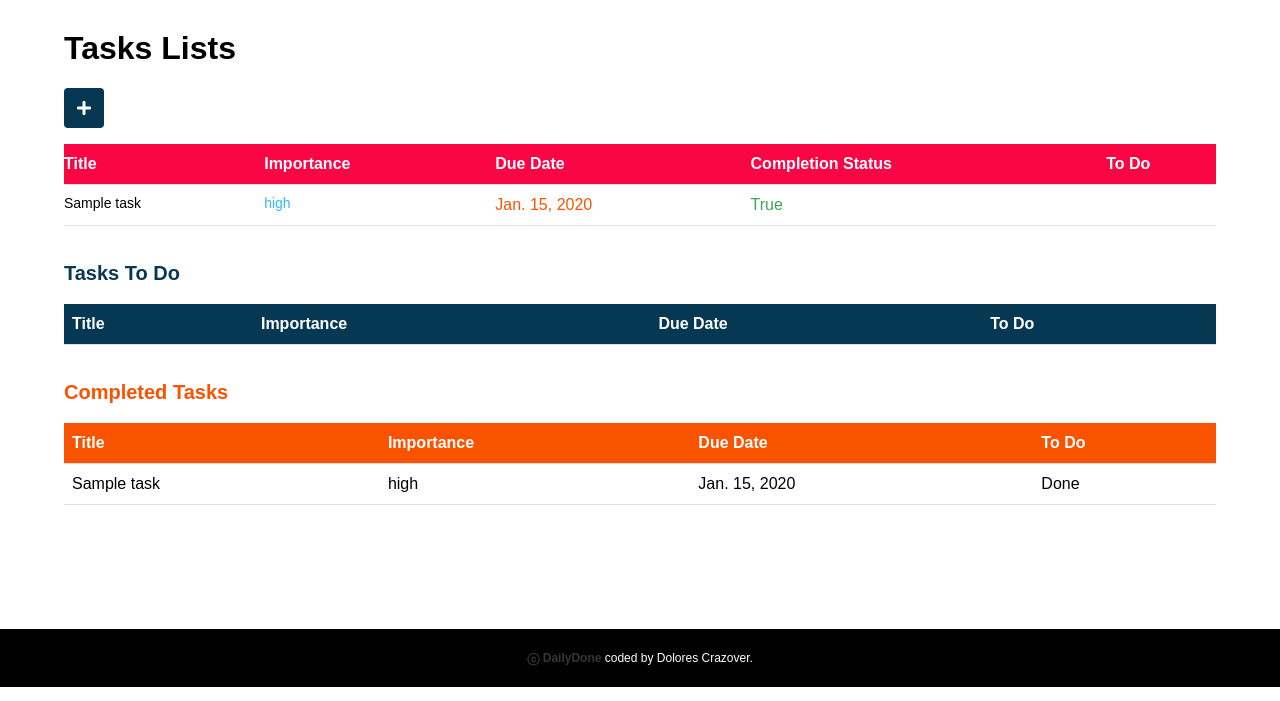
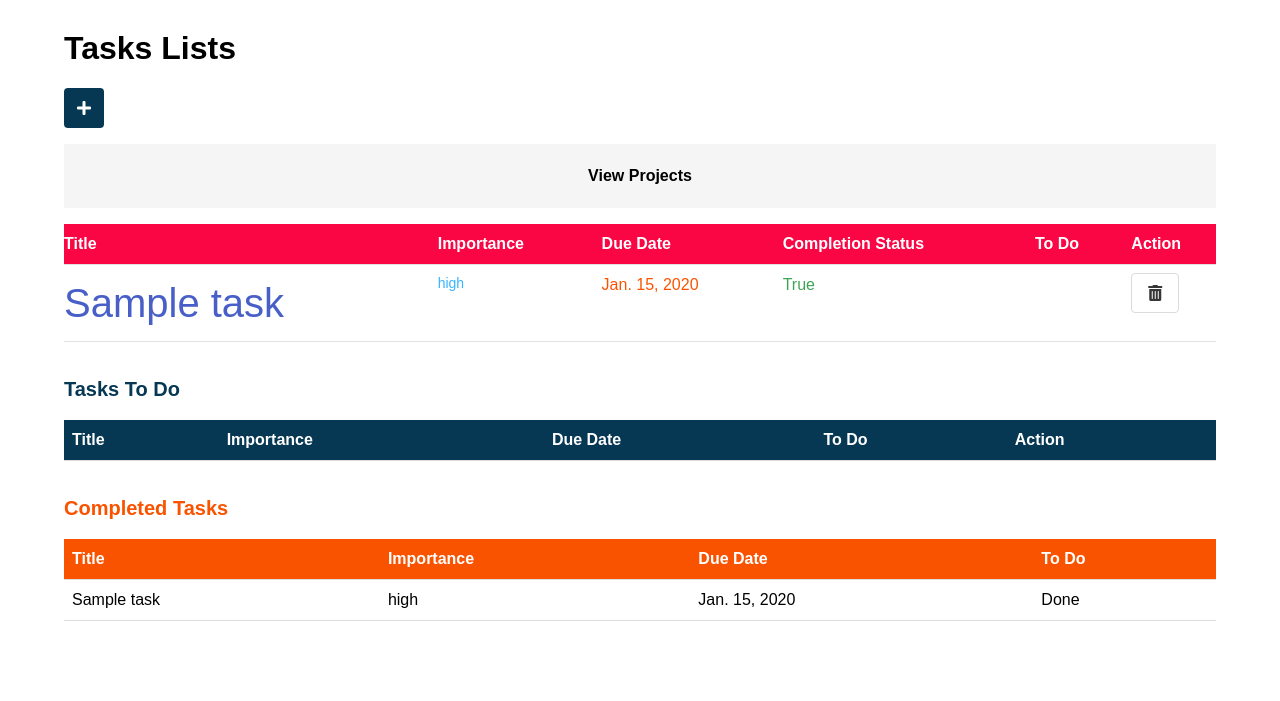
Before and after one commit to katiemcmillin/dailydone, a Django app: page /tasks/ in a window 1280 px wide. Shown: the part 52-753 px from the top of the page. Run offline with Django 4.2, Linux system fonts and the light colour scheme; tables that the repository leaves empty hold one stand-in row (values such as "Sample post"); lists and menus that the app fills with data are empty.

Commit message:
task delete route added vith view, template and page styling and same for task detail page

```diff
--- a/main_app/static/styles/main.css
+++ b/main_app/static/styles/main.css
@@ -203,7 +203,7 @@ body {
     display: flex;
     justify-content: center;
     align-items: center;
-    height: 110vh;
+    height: 120vh;
     padding: 2rem;
     background-color: #FFFFFF;
     border-radius: 8px;
@@ -666,6 +666,25 @@ body {
     background-color: #FA0644 !important;
 }
 
+
+.project-list-link-taskpg {
+    background-color: #f5f5f5;
+    padding: 20px;
+    text-align: center;
+    margin-top: 1rem;
+}
+
+.project-list-link-taskpg a {
+    color: black;
+    font-weight: bold;
+    text-decoration: none;
+}
+
+.project-list-link-taskpg a:hover {
+    color: #FA0644;
+}
+
+
 /* Task Create Page */
 
 .title_tasks-l2 {
@@ -758,3 +777,77 @@ body {
     justify-content: center;
     align-items: center;
 }
+
+.field-new-project-missing {
+    margin-left: 5rem;
+    margin-top: 2rem;
+}
+
+/* Task Detail PAge */
+
+
+#task-detail {
+    max-width: 600px;
+    margin: 50px auto;
+    padding: 30px;
+    background: #fff;
+    box-shadow: 0px 0px 30px 0px rgba(0,0,0,0.1);
+    border-radius: 5px;
+}
+
+.task-title {
+    color: #000;
+    font-size: 2.5em;
+    margin-bottom: 30px;
+}
+
+.detail-heading {
+    font-weight: 600;
+    color: #333;
+    font-size: 1em;
+    margin-bottom: 1rem;
+}
+
+#task-detail p {
+    line-height: 1.6;
+    margin-bottom: 20px;
+    font-size: 1em;
+    color: #333;
+}
+
+#task-actions {
+    margin-top: 1.5rem;
+    display: flex;
+    align-items: center;
+    justify-content: center;
+}
+
+#task-actions a {
+    text-decoration: none;
+    color: #fff;
+    background-color: #333;
+    padding: 10px 20px;
+    border-radius: 3px;
+    margin-right: 10px;
+    transition: background-color .3s ease;
+}
+
+#task-actions a:hover {
+    background-color: #BF2026;
+}
+
+#navigation-links {
+    margin-top: 2rem;
+}
+
+#navigation-links a {
+    display: block;
+    text-decoration: none;
+    color: #FA0644;
+    transition: color .3s ease;
+    font-size: 1.2em;
+}
+
+#navigation-links a:hover {
+    color: #333;
+}
--- a/main_app/templates/project_detail.html
+++ b/main_app/templates/project_detail.html
@@ -70,9 +70,9 @@
                                     <input type="checkbox" class="task-checkbox" onchange="this.form.submit()" {% if task.is_completed %}checked{% endif %}>
                                 </form>
                             </td>
-                            <td>{{ task.title }}</td>
-                            <td>{{ task.get_importance_display|title }}</td>
-                            <td>{{ task.due_date }}</td>
+                            <td><span class="task-title">{{ task.title }}</span></td>
+                            <td><span class="task-importance">{{ task.get_importance_display|title }}</span></td>
+                            <td><span class="task-due_date">{{ task.due_date }}</span></td>
                             {% comment %} <td>
                                 <a href="{% url 'task_update' task.pk %}" class="button is-info">
                                     <span class="icon">
--- a/main_app/templates/task_list.html
+++ b/main_app/templates/task_list.html
@@ -5,11 +5,17 @@
 {% block content %}
 <h1 class="title_tasks-l">Tasks Lists</h1>
 
+{% comment %} button add a taskto the list {% endcomment %}
 <a href="{% url 'task_create' %}" class="button is-primary create-task-button">
     <span class="icon">
         <i class="fas fa-plus"></i>
     </span>
     </a>
+
+{% comment %} link to click "See Projects List" {% endcomment %}
+<div class="project-list-link-taskpg">
+    <a href="{% url 'project_list' %}">View Projects</a>
+</div>
 
 <table class="task-table">
     <thead>
@@ -19,13 +25,14 @@
             <th>Due Date</th>
             <th>Completion Status</th>
             <th>To Do</th>
+            <th>Action</th>
         </tr>
     </thead>
     <tbody>
         {% for task in tasks %}
         <tr>
             <td class="task-title">
-          {{ task.title }}
+                <a href="{% url 'task_detail' task.pk %}">{{ task.title }}</a>
             </td>
             <td class="task-importance">{{ task.importance }}</td>
             <td class="task-due-date">{{ task.due_date }}</td>
@@ -33,6 +40,14 @@
                 {{ task.is_completed }}
             </td>
             <td class="task-todo">{% if not task.is_completed %}<input type="checkbox" name="is_completed" value="{{ task.pk }}" onchange="this.form.submit()"> {% endif %}</td>
+            <td>
+                {% comment %} <a href="{% url 'task_update' task.pk %}" class="button update-button">
+                    <i class="fas fa-edit"></i>
+                </a> {% endcomment %}
+                <a href="{% url 'task_delete' task.pk %}" class="button delete-button">
+                    <i class="fas fa-trash-alt"></i>
+                </a>
+            </td>
         </tr>
         {% endfor %}
     </tbody>
@@ -47,6 +62,7 @@
             <th>Importance</th>
             <th>Due Date</th>
             <th>To Do</th>
+            <th>Action</th>
         </tr>
     </thead>
     <tbody>
@@ -57,6 +73,14 @@
             <td>{{ task.importance }}</td>
             <td>{{ task.due_date }}</td>
             <td class="task-todo">{% if not task.is_completed %}<input type="checkbox" name="is_completed" value="{{ task.pk }}" onchange="this.form.submit()"> {% endif %}</td>
+            <td>
+                {% comment %} <a href="{% url 'task_update' task.pk %}" class="button update-button">
+                    <i class="fas fa-edit"></i>
+                </a> {% endcomment %}
+                <a href="{% url 'task_delete' task.pk %}" class="button delete-button">
+                    <i class="fas fa-trash-alt"></i>
+                </a>
+            </td>
         </tr>
         </tr>
         {% endif %}
@@ -92,6 +116,4 @@
 </table>
 
 
-
-
 {% endblock %}
--- a/main_app/urls.py
+++ b/main_app/urls.py
@@ -10,10 +10,12 @@ urlpatterns = [
     path('projects/<int:pk>/', views.ProjectDetail.as_view(), name='project_detail'),
     path('projects/<int:pk>/update', views.ProjectUpdate.as_view(), name='project_update'),
     path('projects/<int:pk>/delete',views.ProjectDelete.as_view(), name='project_delete'),
-    path('projects/<int:pk>/tasks/new/', views.TaskCreate.as_view(), name='project_task_create'),
     path('tasks/', views.TaskList.as_view(), name='task_list'),
     path('tasks/<int:pk>/complete', views.TaskComplete.as_view(), name='task_complete'),
     path('tasks/new/', views.TaskCreate.as_view(), name='task_create'),
-    # path('projects/<int:pk>/tasks/new/', views.TaskCreate.as_view(), name='task_create'),
+    # add, detail, update and remove task from a project
+    path('projects/<int:pk>/tasks/new/', views.TaskCreate.as_view(), name='project_task_create'),
+    path('tasks/<int:pk>/', views.TaskDetail.as_view(), name='task_detail'),
+    path('tasks/<int:pk>/delete', views.TaskDelete.as_view(), name='task_delete'),
 
 ]
--- a/main_app/views.py
+++ b/main_app/views.py
@@ -2,7 +2,7 @@ from django.urls import reverse
 from django.shortcuts import render, get_object_or_404, redirect
 from django.views import View
 from .models import Project, Task, TaskComplete
-from django.http import HttpResponse
+from django.http import HttpResponse, HttpResponseRedirect
 from django.views.generic.edit import CreateView, UpdateView, DeleteView
 from django.views.generic.base import TemplateView
 from django.views.generic import DetailView, ListView
@@ -188,6 +188,11 @@ class TaskList(ListView):
         return context
 
 
+class TaskDetail(DetailView):
+    model = Task
+    template_name = 'task_detail.html'
+
+
 class TaskComplete(TemplateView):
     template_name = "task_complete.html"
 
@@ -229,3 +234,26 @@ class TaskCreate(CreateView):
             return redirect(self.success_url)
         else:
             return self.form_invalid(form)
+
+
+class TaskDelete(DeleteView):
+    model = Task
+    template_name = "task_delete_confirmation.html"
+
+    def get_success_url(self):
+        return reverse('task_list')  # redirect to task_list after deleting a task
+
+    def delete(self, request, *args, **kwargs):
+        self.object = self.get_object()
+        response = super().delete(request, *args, **kwargs)
+        return response
+
+
+    # def delete(self, request, *args, **kwargs):
+    #     self.object = self.get_object()
+    #     self.project_pk = self.object.project.pk  # Save the project id before deleting the task
+    #     self.object.delete()
+    #     return HttpResponseRedirect(self.get_success_url())
+
+    # def get_success_url(self):
+    #     return reverse('project_detail', kwargs={'pk': self.project_pk})  # I use the saved project id here
```
Also changed, not shown: main_app/templates/project_create.html (+18 -1 lines), main_app/templates/task_create.html (+10 -8 lines), main_app/templates/task_delete_confirmation.html (added, +23 -0 lines), main_app/templates/task_detail.html (added, +25 -0 lines), main_app/static/main_app/images/image_create_project-page.jpeg (added), main_app/static/main_app/images/task_delete_image.jpeg (added). Lines whose indentation alone changed are shown as unchanged.
